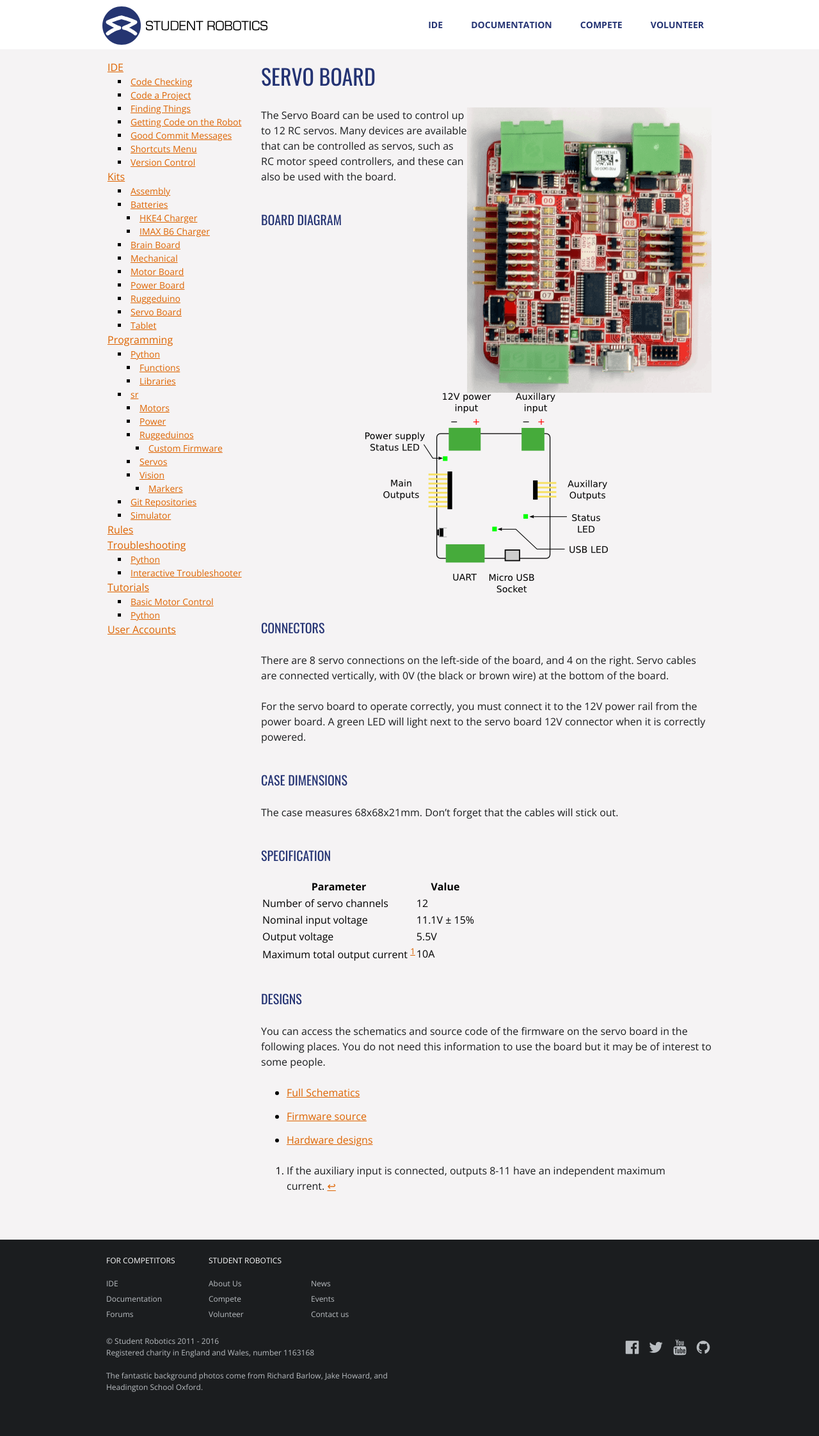
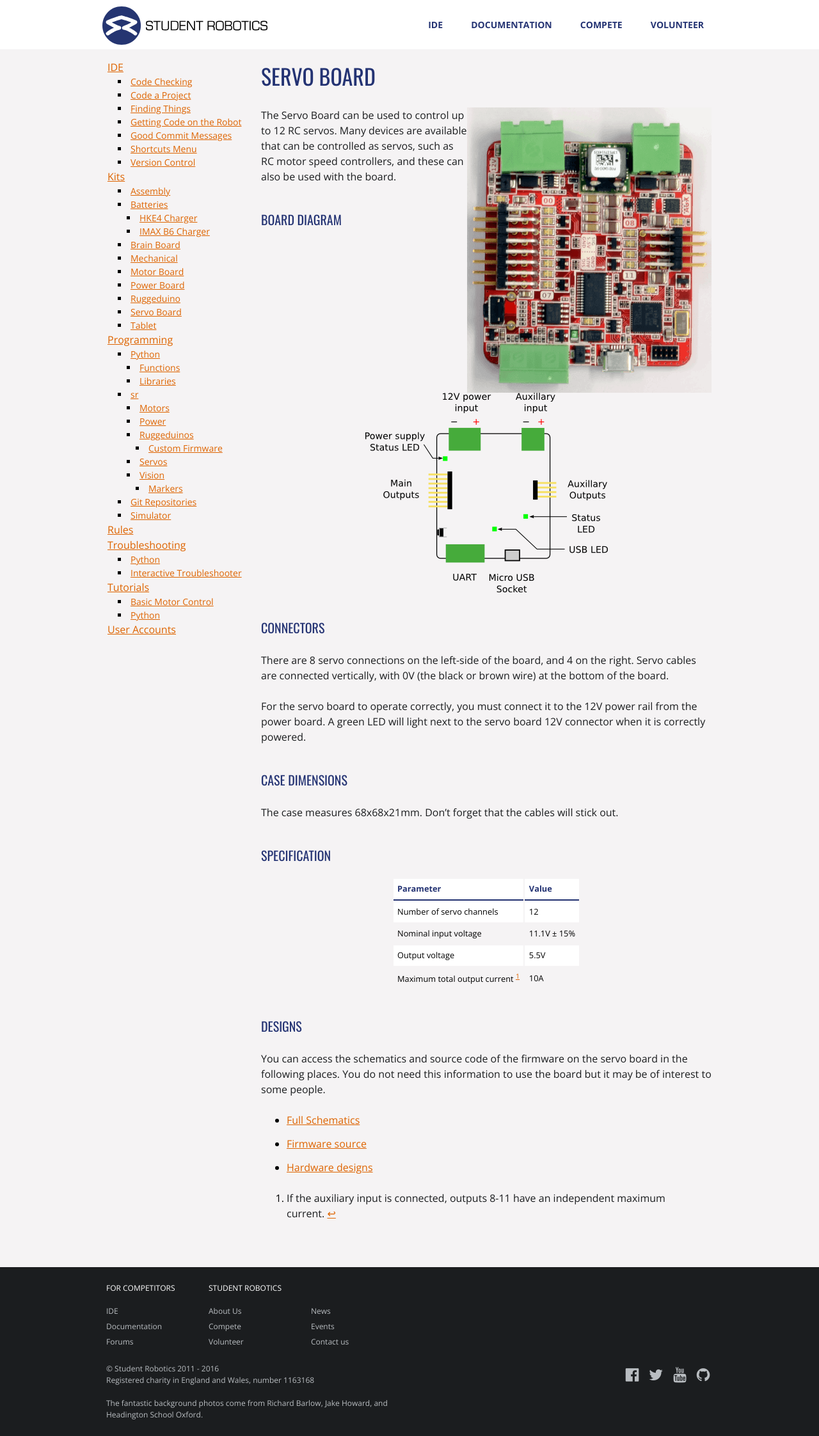
Before and after one commit to srobo/docs, a Jekyll site: the page built from kit/servo_board.md, in a window 1280 px wide. Shown: the whole page at 64% size. Built offline with Jekyll 4.4.1, drawn with Linux system fonts in a browser that asks for light colours; nearby versions of some CDN libraries; comment, search, counter and statistics services are not loaded; before the commit the page ends 2202 px from its top, so only the background shows below that.

Commit message:
Fix tables
Styling copied from the website repo.

Change-Id: I72639b7024b31cca516b33dfc3694a836d5f095d

```diff
--- a/_sass/docs.scss
+++ b/_sass/docs.scss
@@ -91,4 +91,37 @@
       margin: 0.8em 0;
     }
   }
+
+  table {
+    font-size: 0.8em;
+    margin: 0 auto;
+    padding: 0;
+    width: 100%;
+    min-width: 40%;
+
+    @include media-query("medium") {
+      width: auto;
+    }
+
+    th, td {
+      padding: 0.5em;
+    }
+
+    thead {
+      color: $sr-blue;
+    }
+
+    th {
+      text-align: left;
+      border-bottom: 2px solid $sr-blue;
+    }
+
+    tr {
+      background: white;
+
+      &:nth-child(even) {
+        background: $sr-grey;
+      }
+    }
+  }
 }
```
